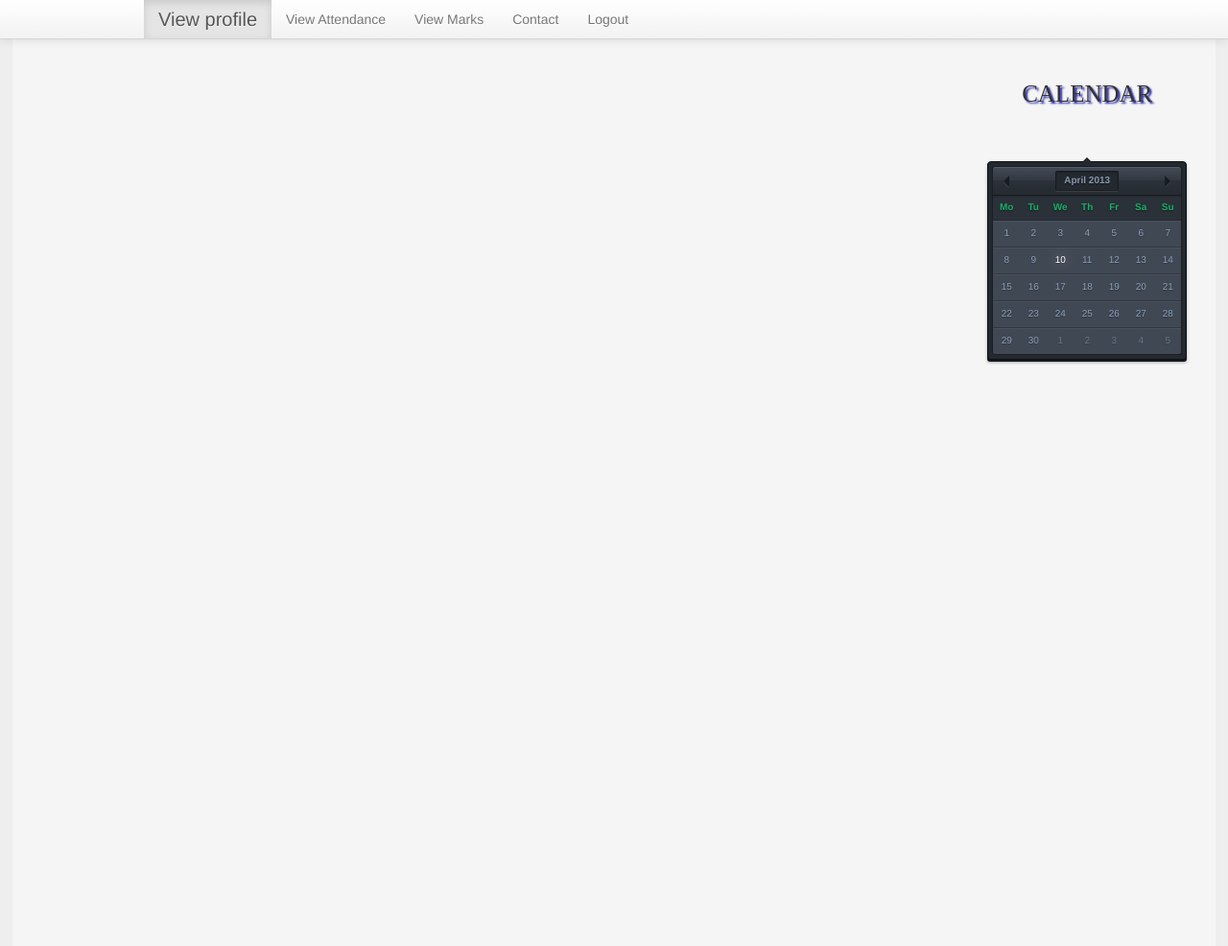
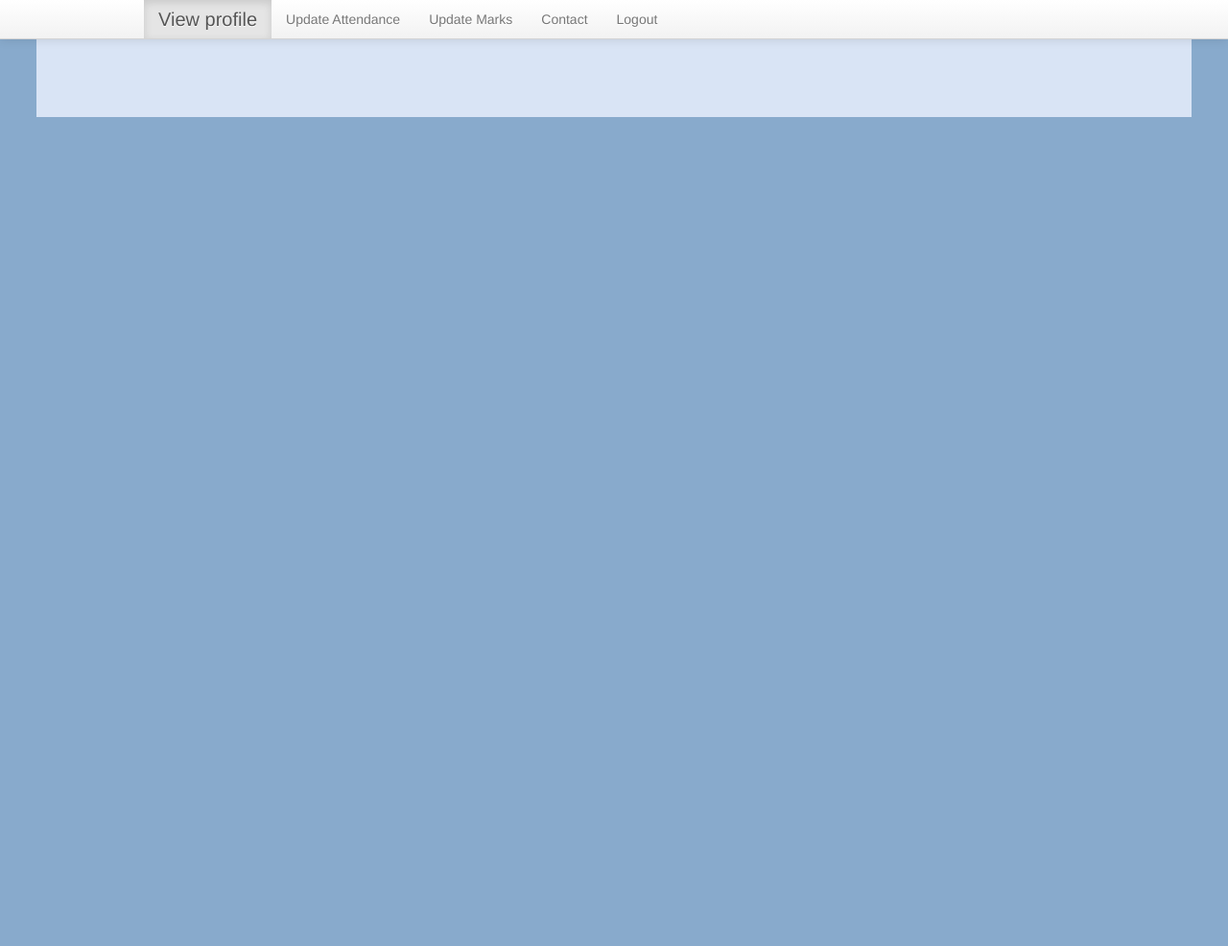
Before and after one commit to srinidhij/iscts, a PHP site: page /iscts/facultyHome.php in a window 1280 px wide. Shown: the whole page at 96% size. After the commit the page ends 122 px from the top, so only its background shows below. Run offline with PHP 8.4, Linux system fonts and the light colour scheme; the visitor is signed in with stand-in values (Sample User, id 1).

Commit message:
Version 1.3

```diff
--- a/adminHome.php
+++ b/adminHome.php
@@ -57,7 +57,7 @@ echo 'Logged in successfully as '.$_SESSION['user'];
   </li>
   <li><a href="attendance.php">View Attendance</a></li>
   <li><a href="marks.php">View Marks</a></li>
-  <li><a href="centact.php">Contact</a></li>
+  <li><a href="contact.php">Contact</a></li>
     <li><a href="logout.php">Logout</a></li>
 
 </ul>    <!--navigation does here-->
--- a/css/style.css
+++ b/css/style.css
@@ -93,21 +93,21 @@ td.radbut{
 	padding-left: 70px;
 }
 div.userlogin{
-	border: 2px #333385 solid;
+	border: 2px #49afcd solid;
 	height: 400px;
 	width:300px;
 	background: #DADAE6;
 	float: right;
 	/*margin:auto;*/
-	margin-top: 35px;
+	margin-top: 30px;
 	margin-right: 1.5%;
-	padding-right: 25px;
-	padding-bottom: 25px;
-	padding-left: 35px;
-	padding-right: 40px;
+	padding-right: 20px;
+	padding-bottom: 20px;
+	padding-left: 25px;
+	padding-right: 35px;
 	padding-top: 7px;
-	margin-left: 40px;
-	margin-right: 40px;
+	margin-left: 30px;
+	margin-right: 35px;
 }
 input.submit{
 	width: 150px;
--- a/encode.php
+++ b/encode.php
@@ -7,8 +7,12 @@ function hash_internal_user_password($password)
     global $CFG;
     return md5($password.$CFG->passwordsaltmain);
 }
-$str = 'example';
+$str = 'fac123';
 echo hash_internal_user_password($str);
+$usn = 'sdfsdf';
+$subject = 'sdfsdf';
+$atten = 'asfas';
+echo "INSERT INTO ".$atttable."(USN,subject,percentage) VALUES ('".$usn."','".$subject."','".$atten."')";
 //$a = "abcd,efgh,ijkl";
 //$arr = explode(',',$a);
 //echo sizeof($arr);
--- a/facultyHome.php
+++ b/facultyHome.php
@@ -11,36 +11,9 @@ echo 'Logged in successfully as '.$_SESSION['user'];
 	<meta http-equiv="Content-Type" content="text/html;charset=utf-8" />
 	<link href='./favicon.ico' rel='icon' type='image/x-icon' />
 	<link rel="stylesheet" type="text/css" href="bootstrap/css/bootstrap.css">
-		<link rel="stylesheet" type="text/css" href="calendar/css/style.css">
+		<link rel="stylesheet" type="text/css" href="css/style.css">
 	<title>Student Home</title>
 
-	<style type="text/css">
-	body{
-		background: #eeeeee;
-	}
-	div.pagewrapper{
-		margin-top: 1%;
-		margin-left: 1%;
-		width: 98%;
-		height: 100%;
-		padding-top: 2%;
-		padding-bottom: 10%;
-		background: #f5f5f5;
-		overflow:hidden;
-	}
-	h3{
-		text-align: center;
-		font-family: calibre;
-		font-size: 25;
-		font-color: #1919a3;
-		text-shadow :0.08em 0.08em 0.08em #1919a3;
-	}
-
-	div.calendar{
-		padding: 30px;
-		float: right;
-	}
-	</style>
 </head>
 <body>
 	<div class="navbar navbar-fixed-top">
@@ -50,88 +23,16 @@ echo 'Logged in successfully as '.$_SESSION['user'];
   <li class="active">
     <a class="brand" href="#">View profile</a>
   </li>
-  <li><a href="attendance.php">View Attendance</a></li>
-  <li><a href="marks.php">View Marks</a></li>
-  <li><a href="centact.php">Contact</a></li>
+  <li><a href="upatt.php">Update Attendance</a></li>
+  <li><a href="upmarks.php">Update Marks</a></li>
+  <li><a href="contact.php">Contact</a></li>
     <li><a href="logout.php">Logout</a></li>
 
 </ul>    <!--navigation does here-->
     </div>
   </div>
 </div>
-<!--[if lt IE 7]> <html class="lt-ie9 lt-ie8 lt-ie7" lang="en"> <![endif]-->
-<!--[if IE 7]> <html class="lt-ie9 lt-ie8" lang="en"> <![endif]-->
-<!--[if IE 8]> <html class="lt-ie9" lang="en"> <![endif]-->
-<!--[if gt IE 8]><!--> <!--<![endif]-->
 <div class="pagewrapper">
-<div class="calendar">
-	<h3>CALENDAR</h3>
-  <table class="datepicker">
-    <caption class="datepicker-caption">
-      <a href="calendar/calendar/index.html" class="datepicker-prev">Previous</a>
-      <span class="datepicker-title">April 2013</span>
-      <a href="calendar/calendar/index.html" class="datepicker-next">Next</a>
-    </caption>
-    <thead class="datepicker-head">
-      <tr>
-        <th class="datepicker-th">Mo</th>
-        <th class="datepicker-th">Tu</th>
-        <th class="datepicker-th">We</th>
-        <th class="datepicker-th">Th</th>
-        <th class="datepicker-th">Fr</th>
-        <th class="datepicker-th">Sa</th>
-        <th class="datepicker-th">Su</th>
-      </tr>
-    </thead>
-    <tbody class="datepicker-body">
-      <tr>
-        <td class="datepicker-td"><a href="calendar/calendar/index.html">1</a></td>
-        <td class="datepicker-td"><a href="calendar/calendar/index.html">2</a></td>
-        <td class="datepicker-td"><a href="calendar/calendar/index.html">3</a></td>
-        <td class="datepicker-td"><a href="calendar/calendar/index.html">4</a></td>
-        <td class="datepicker-td"><a href="calendar/calendar/index.html">5</a></td>
-        <td class="datepicker-td"><a href="calendar/calendar/index.html">6</a></td>
-        <td class="datepicker-td"><a href="calendar/calendar/index.html">7</a></td>
-      </tr>
-      <tr>
-        <td class="datepicker-td"><a href="calendar/calendar/index.html">8</a></td>
-        <td class="datepicker-td"><a href="calendar/calendar/index.html">9</a></td>
-        <td class="datepicker-td today"><a href="calendar/calendar/index.html">10</a></td>
-        <td class="datepicker-td"><a href="calendar/calendar/index.html">11</a></td>
-        <td class="datepicker-td"><a href="calendar/calendar/index.html">12</a></td>
-        <td class="datepicker-td"><a href="calendar/calendar/index.html">13</a></td>
-        <td class="datepicker-td"><a href="calendar/calendar/index.html">14</a></td>
-      </tr>
-      <tr>
-        <td class="datepicker-td"><a href="calendar/calendar/index.html">15</a></td>
-        <td class="datepicker-td"><a href="calendar/calendar/index.html">16</a></td>
-        <td class="datepicker-td"><a href="calendar/calendar/index.html">17</a></td>
-        <td class="datepicker-td"><a href="calendar/calendar/index.html">18</a></td>
-        <td class="datepicker-td"><a href="calendar/calendar/index.html">19</a></td>
-        <td class="datepicker-td"><a href="calendar/index.html">20</a></td>
-        <td class="datepicker-td"><a href="calendar/index.html">21</a></td>
-      </tr>
-      <tr>
-        <td class="datepicker-td"><a href="calendar/index.html">22</a></td>
-        <td class="datepicker-td"><a href="calendar/index.html">23</a></td>
-        <td class="datepicker-td"><a href="calendar/index.html">24</a></td>
-        <td class="datepicker-td"><a href="calendar/index.html">25</a></td>
-        <td class="datepicker-td"><a href="calendar/index.html">26</a></td>
-        <td class="datepicker-td"><a href="calendar/index.html">27</a></td>
-        <td class="datepicker-td"><a href="calendar/index.html">28</a></td>
-      </tr>
-      <tr>
-        <td class="datepicker-td"><a href="calendar/index.html">29</a></td>
-        <td class="datepicker-td"><a href="calendar/index.html">30</a></td>
-        <td class="datepicker-td off"><a href="calendar/index.html">1</a></td>
-        <td class="datepicker-td off"><a href="calendar/index.html">2</a></td>
-        <td class="datepicker-td off"><a href="calendar/index.html">3</a></td>
-        <td class="datepicker-td off"><a href="calendar/index.html">4</a></td>
-        <td class="datepicker-td off"><a href="calendar/index.html">5</a></td>
-      </tr>
-    </tbody>
-  </table>
-</div>
 </div>
 </body>
 </html>
--- a/geta.php
+++ b/geta.php
@@ -76,7 +76,7 @@ div.pagewrapper{
   <li><a href="marks.php">View Marks</a></li>
    <li><a href="#">View Profile</a></li>
 
-  <li><a href="centact.php">Contact</a></li>
+  <li><a href="contact.php">Contact</a></li>
     <li><a href="logout.php">Logout</a></li>
 
 </ul>    <!--navigation does here-->
--- a/marks.php
+++ b/marks.php
@@ -76,7 +76,7 @@ div.pagewrapper{
   <li class="active"><a href="marks.php">View Marks</a></li>
    <li><a href="#">View Profile</a></li>
 
-  <li><a href="centact.php">Contact</a></li>
+  <li><a href="contact.php">Contact</a></li>
     <li><a href="logout.php">Logout</a></li>
 
 </ul>    <!--navigation does here-->
--- a/studentHome.php
+++ b/studentHome.php
@@ -25,7 +25,7 @@ echo 'Logged in successfully as '.$_SESSION['user'];
   <li><a href="geta.php">View Attendance</a></li>
   <li><a href="marks.php">View Marks</a></li>
   <li><a href="#">View Profile</a></li>
-  <li><a href="centact.php">Contact</a></li>
+  <li><a href="contact.php">Contact</a></li>
     <li><a href="logout.php">Logout</a></li>
 
 </ul>    <!--navigation does here-->
```
Also changed, not shown: doupatt.php (added, +81 -0 lines), doupmarks.php (added, +81 -0 lines), upatt.php (added, +77 -0 lines), upattsucc.php (added, +35 -0 lines), upload.php (+2 -8 lines), upmarks.php (added, +77 -0 lines), 2 other files.
